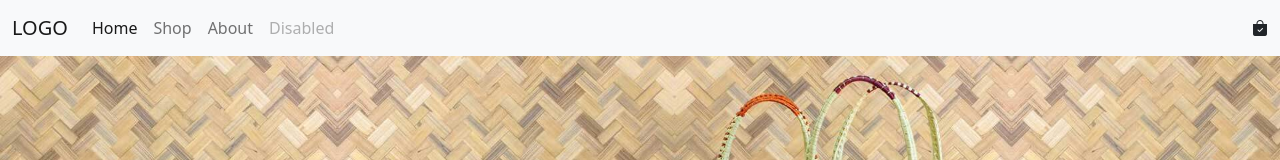
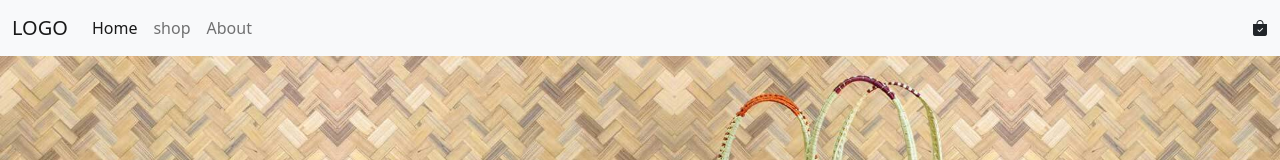
Before and after one commit to dilumsadeepa/MEAN-multy-vender, an Angular app in the folder multyvender/: page /home in a window 1280 px wide. Shown: the top 160 px of the page. Built offline with nearby package versions, Linux system fonts and the light colour scheme.

Commit message:
navigation done

```diff
--- a/multyvender/src/app/component/nav/nav.component.html
+++ b/multyvender/src/app/component/nav/nav.component.html
@@ -1,22 +1,19 @@
 <nav class="navbar navbar-expand-lg navbar-light bg-light">
     <div class="container-fluid">
-      <a class="navbar-brand" href="">LOGO</a>
+      <a class="navbar-brand" [routerLink]="['/home']">LOGO</a>
       <button class="navbar-toggler" type="button" data-bs-toggle="collapse" data-bs-target="#navbarSupportedContent" aria-controls="navbarSupportedContent" aria-expanded="false" aria-label="Toggle navigation">
         <span class="navbar-toggler-icon"></span>
       </button>
       <div class="collapse navbar-collapse" id="navbarSupportedContent">
         <ul class="navbar-nav me-auto mb-2 mb-lg-0">
           <li class="nav-item">
-            <a class="nav-link active" aria-current="page" href="#">Home</a>
+            <a class="nav-link active" [routerLink]="['/home']">Home</a>
           </li>
           <li class="nav-item">
-            <a class="nav-link" href="#">Shop</a>
+            <a class="nav-link" [routerLink]="['/shop']">shop</a>
           </li>
           <li class="nav-item">
             <a class="nav-link" href="#">About</a>
-          </li>
-          <li class="nav-item">
-            <a class="nav-link disabled" href="#" tabindex="-1" aria-disabled="true">Disabled</a>
           </li>
         </ul>
         <form class="d-flex">
```
